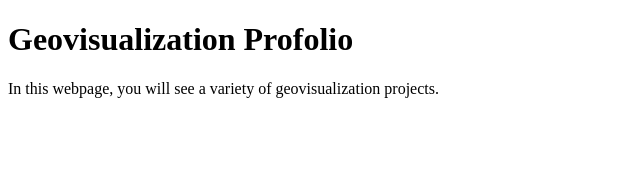
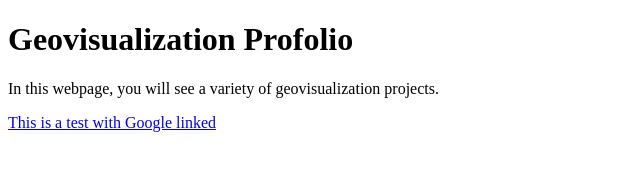
Before and after one commit to geog3540/kmstreepywheeler, a plain HTML site: page index.html in a window 1280 px wide. Shown: the whole page, without its empty margins (0-640 px from the left). Drawn offline with Linux system fonts and the light colour scheme.

Commit message:
Update index.html

```diff
--- a/index.html
+++ b/index.html
@@ -9,6 +9,7 @@
   <h1> Geovisualization Profolio </h1>
   <p> In this webpage, you will see a variety of geovisualization projects. </p>
 
+  <p> <a href="https://www.google.com"> This is a test with Google linked </a> </p>
 </body>
 
 </html>
```
